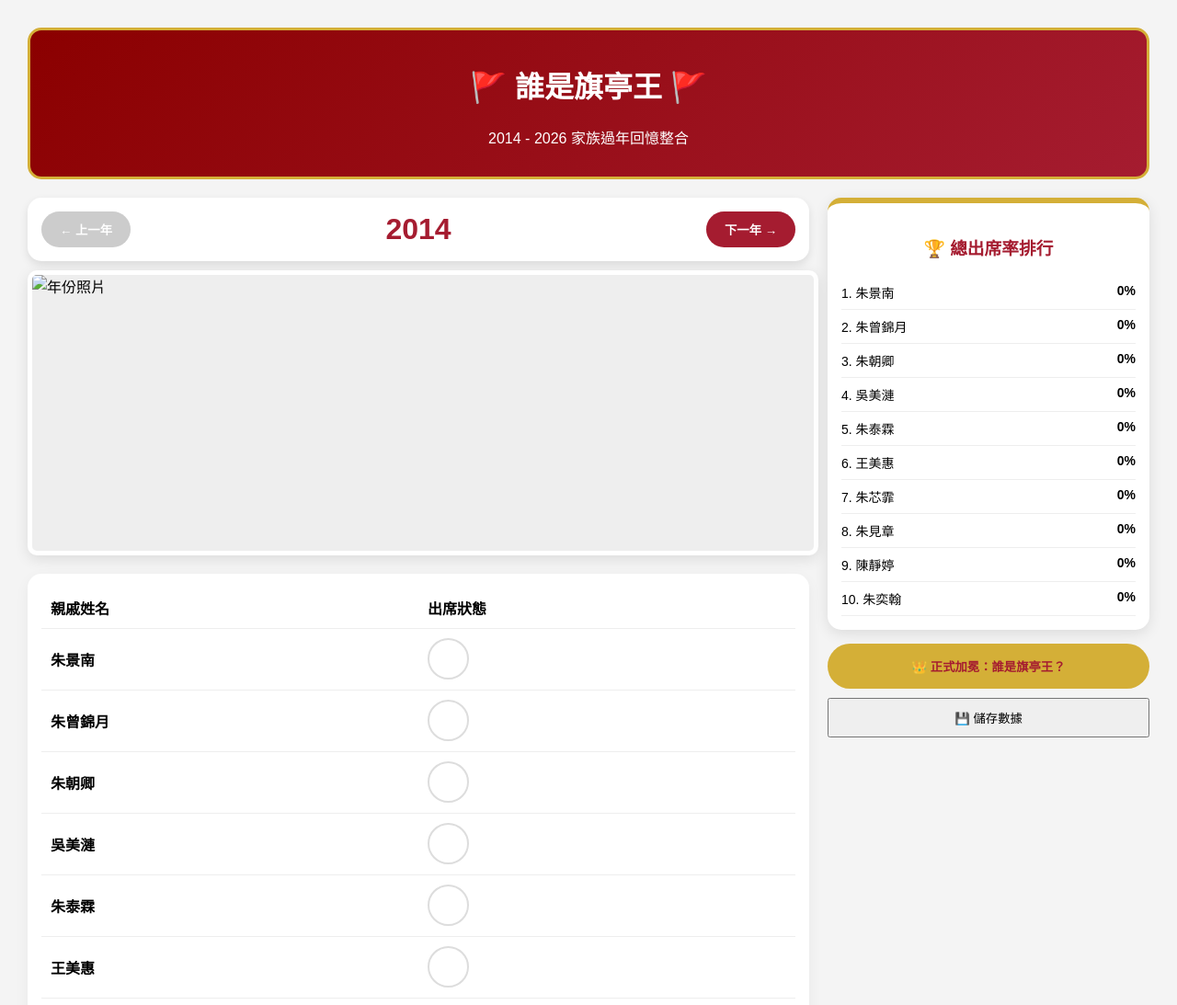
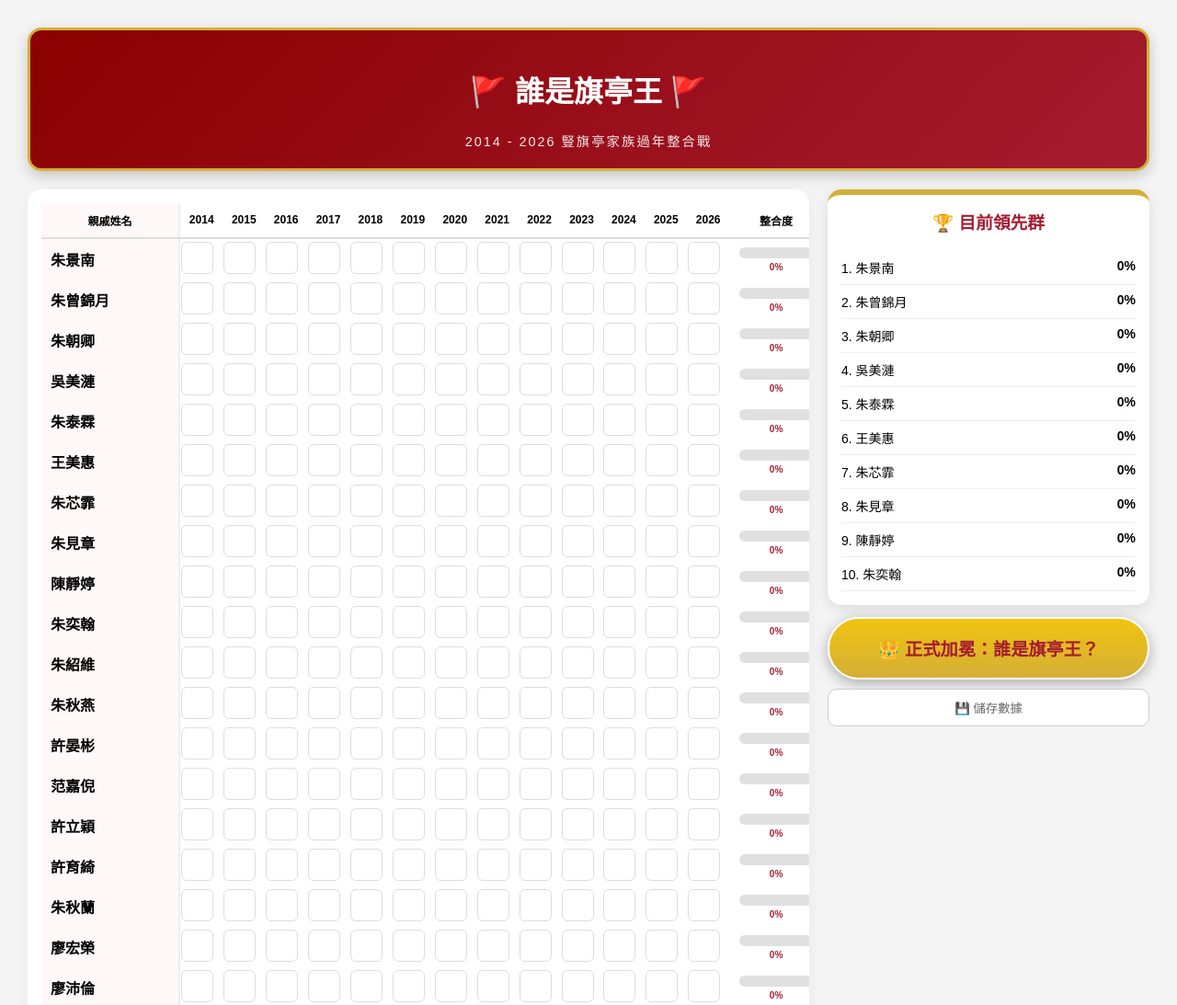
Before and after one commit to star950310-bot/chiling-king, a plain HTML site: page index.html in a window 1280 px wide. Shown: the top 1093 px of the page at 92% size. Drawn offline with Linux system fonts and the light colour scheme.

Commit message:
Update index.html

```diff
--- a/index.html
+++ b/index.html
@@ -3,12 +3,13 @@
 <head>
     <meta charset="UTF-8">
     <meta name="viewport" content="width=device-width, initial-scale=1.0">
-    <title>旗亭回憶錄 | 2014-2026 家族大整合</title>
+    <title>誰是旗亭王 | 家族回鄉追逐戰 (多王版)</title>
     <style>
         :root {
             --primary-red: #a51c30;
             --gold: #d4af37;
             --bg-gray: #f4f4f4;
+            --progress-bg: #e0e0e0;
         }
 
         body {
@@ -35,56 +36,10 @@
             text-align: center;
             background: linear-gradient(135deg, #8b0000 0%, #a51c30 100%);
             color: white;
-            padding: 15px;
+            padding: 20px;
             border-radius: 15px;
             border: 3px solid var(--gold);
-        }
-
-        /* 翻頁控制器 */
-        .page-controls {
-            display: flex;
-            justify-content: space-between;
-            align-items: center;
-            background: white;
-            padding: 15px;
-            border-radius: 15px;
-            box-shadow: 0 4px 10px rgba(0,0,0,0.1);
-            margin-bottom: 10px;
-        }
-
-        .nav-btn {
-            background: var(--primary-red);
-            color: white;
-            border: none;
-            padding: 10px 20px;
-            border-radius: 50px;
-            cursor: pointer;
-            font-weight: bold;
-        }
-
-        .nav-btn:disabled { background: #ccc; cursor: not-allowed; }
-
-        #current-year-display { font-size: 2em; font-weight: bold; color: var(--primary-red); }
-
-        /* 照片顯示區 */
-        .photo-frame {
-            width: 100%;
-            height: 300px;
-            background: #eee;
-            border-radius: 10px;
-            margin-bottom: 20px;
-            overflow: hidden;
-            border: 5px solid white;
-            box-shadow: 0 4px 15px rgba(0,0,0,0.1);
-            display: flex;
-            justify-content: center;
-            align-items: center;
-        }
-
-        .photo-frame img {
-            width: 100%;
-            height: 100%;
-            object-fit: cover;
+            box-shadow: 0 5px 15px rgba(0,0,0,0.2);
         }
 
         .main-board {
@@ -92,113 +47,132 @@
             padding: 15px;
             border-radius: 15px;
             box-shadow: 0 5px 15px rgba(0,0,0,0.05);
+            overflow-x: auto;
+            -webkit-overflow-scrolling: touch;
         }
 
-        table { width: 100%; border-collapse: collapse; }
-        th, td { padding: 10px; border-bottom: 1px solid #eee; text-align: left; }
+        table { width: 100%; border-collapse: collapse; min-width: 850px; }
+
+        th { background: #fff; padding: 10px 5px; border-bottom: 2px solid #ddd; font-size: 12px; }
+
+        .name-col {
+            position: sticky; left: 0; background: #fff8f8; font-weight: bold;
+            z-index: 10; padding: 10px; border-right: 2px solid #eee; min-width: 100px;
+        }
 
         .check-btn {
-            width: 45px; height: 45px; border-radius: 50%; border: 2px solid #ddd;
-            background: #fff; cursor: pointer; font-size: 20px;
+            width: 35px; height: 35px; border-radius: 6px; border: 1px solid #ddd;
+            background: #fff; cursor: pointer; font-size: 16px; touch-action: manipulation;
         }
 
         .check-btn.active { background: var(--primary-red); border-color: var(--primary-red); }
-        .check-btn.active::after { content: "🧧"; }
+        .check-btn.active::after { content: "🧧"; font-size: 12px; }
 
-        /* 排行榜與側邊欄 */
+        .progress-container {
+            width: 80px; background-color: var(--progress-bg); border-radius: 10px;
+            height: 12px; display: inline-block; overflow: hidden;
+        }
+
+        .progress-bar { height: 100%; width: 0%; background: linear-gradient(90deg, #ffb347, #ff4b2b); transition: width 0.3s; }
+
         .sidebar { display: flex; flex-direction: column; gap: 15px; }
-        .rank-card { background: white; padding: 15px; border-radius: 15px; border-top: 6px solid var(--gold); box-shadow: 0 4px 15px rgba(0,0,0,0.1); }
+
+        .rank-card {
+            background: white; padding: 15px; border-radius: 15px;
+            border-top: 6px solid var(--gold); box-shadow: 0 4px 15px rgba(0,0,0,0.1);
+        }
+
         .rank-item { display: flex; justify-content: space-between; padding: 8px 0; border-bottom: 1px solid #eee; font-size: 14px; }
 
-        .btn-group { display: flex; flex-direction: column; gap: 10px; }
-        .crown-btn { background: var(--gold); color: #a51c30; padding: 15px; border-radius: 50px; font-weight: bold; cursor: pointer; border: none; }
+        .btn-group { position: sticky; bottom: 10px; display: flex; flex-direction: column; gap: 10px; z-index: 100; }
 
-        /* 彈窗樣式 */
+        .crown-btn {
+            background: linear-gradient(to bottom, #f1c40f, #d4af37); color: #a51c30;
+            padding: 18px; border-radius: 50px; border: 2px solid #fff;
+            font-weight: bold; font-size: 1.2em; box-shadow: 0 4px 15px rgba(0,0,0,0.3); cursor: pointer;
+        }
+
+        .save-btn { background: white; color: #666; padding: 10px; border-radius: 10px; border: 1px solid #ccc; cursor: pointer; }
+
+        /* 旗亭王彈窗 */
         #overlay {
             display: none; position: fixed; top: 0; left: 0; width: 100%; height: 100%;
             background: rgba(0,0,0,0.95); z-index: 2000; justify-content: center; align-items: center;
+            padding: 20px; box-sizing: border-box;
         }
-        #award-card { background: #fff; padding: 30px; border-radius: 20px; border: 8px double var(--gold); text-align: center; }
-        .winner-tag { background: #fff8f8; padding: 5px 15px; border-radius: 10px; border: 2px solid var(--gold); font-size: 2em; color: var(--primary-red); font-weight: bold; }
+
+        #award-card {
+            background: #fff; padding: 40px 20px; border-radius: 20px;
+            border: 8px double var(--gold); text-align: center; width: 100%; max-width: 500px;
+            position: relative; animation: popIn 0.5s cubic-bezier(0.175, 0.885, 0.32, 1.275);
+        }
+
+        @keyframes popIn { from { transform: scale(0.5); opacity: 0; } to { transform: scale(1); opacity: 1; } }
+
+        .winner-list {
+            display: flex; flex-wrap: wrap; justify-content: center; gap: 10px;
+            font-size: 2.5em; color: var(--primary-red); margin: 20px 0; font-weight: 900;
+            max-height: 300px; overflow-y: auto;
+        }
+
+        .winner-name-tag {
+            background: #fff8f8; padding: 5px 15px; border-radius: 10px; border: 2px solid var(--gold);
+        }
     </style>
 </head>
 <body>
 
-<div id="overlay" onclick="this.style.display='none'">
-    <div id="award-card">
-        <h2>🚩 豎旗亭榮耀榜 🚩</h2>
-        <div id="announcement" style="display:flex; flex-wrap:wrap; gap:10px; justify-content:center; margin: 20px 0;"></div>
-        <button style="padding: 10px 20px; cursor: pointer;">關閉</button>
+<div id="overlay" onclick="closeAward()">
+    <div id="award-card" onclick="event.stopPropagation()">
+        <p style="letter-spacing: 5px; color: #888; font-weight: bold;">🚩 豎旗亭榮耀榜 🚩</p>
+        <h1 style="color: var(--primary-red); margin: 10px 0; border-bottom: 2px solid var(--gold); padding-bottom: 10px;">旗 亭 王 認 證</h1>
+        <div class="winner-list" id="announcement">
+            <!-- 多位勝出者會顯示在這裡 -->
+        </div>
+        <p style="font-size: 1.1em; color: #333;">恭喜以上親戚榮登 2014-2026 整合之巔！</p>
+        <button onclick="closeAward()" style="margin-top:20px; padding: 12px 40px; background: var(--primary-red); color: white; border: none; border-radius: 50px; font-weight: bold; cursor: pointer;">返回戰局</button>
     </div>
 </div>
 
 <div class="container">
     <header>
         <h1>🚩 誰是旗亭王 🚩</h1>
-        <p>2014 - 2026 家族過年回憶整合</p>
+        <p style="margin:0; font-size: 0.9em; opacity: 0.9; letter-spacing: 2px;">2014 - 2026 豎旗亭家族過年整合戰</p>
     </header>
 
-    <div class="content-area">
-        <div class="page-controls">
-            <button class="nav-btn" onclick="changeYear(-1)" id="prevBtn">← 上一年</button>
-            <div id="current-year-display">2014</div>
-            <button class="nav-btn" onclick="changeYear(1)" id="nextBtn">下一年 →</button>
-        </div>
-
-        <div class="photo-frame">
-            <img id="year-photo" src="https://via.placeholder.com/800x400?text=家族合照加在這裡" alt="年份照片">
-        </div>
-
     <div class="main-board">
-            <table id="yearTable">
+        <table>
             <thead>
                 <tr>
-                        <th>親戚姓名</th>
-                        <th>出席狀態</th>
+                    <th class="name-col">親戚姓名</th>
+                    <script>
+                        for(let y=2014; y<=2026; y++) document.write(`<th>${y}</th>`);
+                    </script>
+                    <th>整合度</th>
                 </tr>
             </thead>
             <tbody id="tableBody"></tbody>
         </table>
     </div>
-    </div>
 
     <div class="sidebar">
         <div class="rank-card">
-            <h3 style="text-align: center; color: var(--primary-red);">🏆 總出席率排行</h3>
+            <h3 style="text-align: center; margin-top:0; color: var(--primary-red);">🏆 目前領先群</h3>
             <div id="rankList"></div>
         </div>
+
         <div class="btn-group">
             <button class="crown-btn" onclick="revealKing()">👑 正式加冕：誰是旗亭王？</button>
-            <button style="padding:10px; cursor:pointer;" onclick="saveData()">💾 儲存數據</button>
+            <button class="save-btn" onclick="saveData()">💾 儲存數據</button>
         </div>
     </div>
 </div>
 
 <script>
     const YEARS = Array.from({length: 13}, (_, i) => 2014 + i);
-    let currentYearIndex = 0;
-
-    // 照片設定：請在這裡更換你的照片連結
-    const YEAR_IMAGES = {
-        2014: "LINE_ALBUM_2014-2026家族照片_260509_1",
-        2015: "LINE_ALBUM_2014-2026家族照片_260509_2",
-        2016: "LINE_ALBUM_2014-2026家族照片_260509_3",
-        2017: "",
-        2018: "LINE_ALBUM_2014-2026家族照片_260509_4",
-        2019: "LINE_ALBUM_2014-2026家族照片_260509_6",
-        2020: "LINE_ALBUM_2014-2026家族照片_260509_7",
-        2021: "LINE_ALBUM_2014-2026家族照片_260509_8",
-        2022: "LINE_ALBUM_2014-2026家族照片_260509_9",
-        2023: "LINE_ALBUM_2014-2026家族照片_260509_123",
-        2024: "LINE_ALBUM_2014-2026家族照片_260509_10",
-        2025: "LINE_ALBUM_2014-2026家族照片_260509_11",
-        2026: "LINE_ALBUM_2014-2026家族照片_260509_12",
-        // ...以此類推到 2026
-    };
-
     const NAMES = [
         "朱景南", "朱曾錦月", "朱朝卿", "吳美漣", "朱泰霖", "王美惠", "朱芯霏", "朱見章",
-        "陳靜婷", "朱奕翰", "朱紹維", "朱秋燕", "許晏彬", "范嘉倪", "許立穎", "許育綺","麻糬",
+        "陳靜婷", "朱奕翰", "朱紹維", "朱秋燕", "許晏彬", "范嘉倪", "許立穎", "許育綺",
         "朱秋蘭", "廖宏榮", "廖沛倫", "楊梓萌", "廖予深", "廖洵顏", "許舒涵", "biubiu","朱芸萱",
         "朱春男", "朱泪蒞", "朱玉枝", "黃振暉", "黃思華", "朱修世", "周君萍", "布布",
         "朱壹義", "黃秋娥", "朱慶瑞", "劉金里", "朱婕寧", "朱婕涵", "啤酒", "衛生紙",
@@ -206,86 +180,93 @@
         "三姊仔","三姐夫","東敏仔","東敏老婆"
     ];
 
-    let gameData = JSON.parse(localStorage.getItem('chilingKing_Book_v1')) || {};
+    let gameData = JSON.parse(localStorage.getItem('chilingKing_Multi_v1')) || {};
+    const tableBody = document.getElementById('tableBody');
 
-    function renderYearPage() {
-        const year = YEARS[currentYearIndex];
-        document.getElementById('current-year-display').innerText = year;
-        document.getElementById('year-photo').src = YEAR_IMAGES[year] || "https://via.placeholder.com/800x400?text=尚未上傳合照";
-
-        const tbody = document.getElementById('tableBody');
-        tbody.innerHTML = '';
-
+    // 建立表格
     NAMES.forEach(name => {
         const tr = document.createElement('tr');
+        const tdName = document.createElement('td');
+        tdName.className = 'name-col'; tdName.innerText = name;
+        tr.appendChild(tdName);
+
+        YEARS.forEach(year => {
+            const td = document.createElement('td');
+            const btn = document.createElement('button');
+            btn.className = 'check-btn';
             const key = `${name}-${year}`;
-
-            tr.innerHTML = `
-                <td><strong>${name}</strong></td>
-                <td>
-                    <button class="check-btn ${gameData[key] ? 'active' : ''}"
-                            onclick="toggleAttend('${name}', ${year}, this)">
-                    </button>
-                </td>
-            `;
-            tbody.appendChild(tr);
+            if (gameData[key]) btn.classList.add('active');
+            btn.onclick = function() {
+                this.classList.toggle('active');
+                gameData[key] = this.classList.contains('active');
+                updateRow(name);
+                updateRanking();
+            };
+            td.appendChild(btn); tr.appendChild(td);
         });
 
-        // 按鈕狀態控制
-        document.getElementById('prevBtn').disabled = currentYearIndex === 0;
-        document.getElementById('nextBtn').disabled = currentYearIndex === YEARS.length - 1;
-        updateRanking();
+        const tdStat = document.createElement('td');
+        tdStat.style.textAlign = 'center';
+        tdStat.innerHTML = `<div class="progress-container"><div id="bar-${name}" class="progress-bar"></div></div><div id="txt-${name}" style="font-size:10px; color:#a51c30; font-weight:bold;">0%</div>`;
+        tr.appendChild(tdStat); tableBody.appendChild(tr);
+        updateRow(name);
+    });
+
+    function updateRow(name) {
+        let count = 0;
+        YEARS.forEach(y => { if (gameData[`${name}-${y}`]) count++; });
+        const p = Math.round((count / YEARS.length) * 100);
+        document.getElementById(`bar-${name}`).style.width = p + '%';
+        document.getElementById(`txt-${name}`).innerText = p + '%';
     }
 
-    function toggleAttend(name, year, btn) {
-        const key = `${name}-${year}`;
-        gameData[key] = !gameData[key];
-        btn.classList.toggle('active');
-        updateRanking();
-    }
-
-    function changeYear(step) {
-        currentYearIndex += step;
-        renderYearPage();
+    function getStats() {
+        return NAMES.map(n => {
+            let c = 0; YEARS.forEach(y => { if (gameData[`${n}-${y}`]) c++; });
+            return { name: n, p: Math.round((c / YEARS.length) * 100) };
+        }).sort((a, b) => b.p - a.p);
     }
 
     function updateRanking() {
-        const stats = NAMES.map(n => {
-            let c = 0; YEARS.forEach(y => { if (gameData[`${n}-${y}`]) c++; });
-            return { name: n, p: Math.round((c / YEARS.length) * 100) };
-        }).sort((a, b) => b.p - a.p);
-
+        const ranking = getStats();
         const list = document.getElementById('rankList');
         list.innerHTML = '';
-        stats.slice(0, 10).forEach((item, index) => {
+        ranking.slice(0, 10).forEach((item, index) => {
             list.innerHTML += `<div class="rank-item"><span>${index+1}. ${item.name}</span><strong>${item.p}%</strong></div>`;
         });
     }
 
     function revealKing() {
-        const stats = NAMES.map(n => {
-            let c = 0; YEARS.forEach(y => { if (gameData[`${n}-${y}`]) c++; });
-            return { name: n, p: Math.round((c / YEARS.length) * 100) };
-        }).sort((a, b) => b.p - a.p);
+        const stats = getStats();
+        const maxPercent = stats[0].p;
 
-        const maxP = stats[0].p;
-        if (maxP === 0) return alert("請先開始紀錄！");
+        if (maxPercent === 0) return alert("請先開始紀錄出席狀況！");
 
-        const kings = stats.filter(s => s.p === maxP);
+        // 找出所有達到最高出席率的人
+        const kings = stats.filter(person => person.p === maxPercent);
+
         const container = document.getElementById('announcement');
         container.innerHTML = '';
+
         kings.forEach(k => {
-            container.innerHTML += `<div class="winner-tag">${k.name}</div>`;
+            const span = document.createElement('span');
+            span.className = 'winner-name-tag';
+            span.innerText = k.name;
+            container.appendChild(span);
         });
+
+        // 根據人數動態縮小字級防止爆版
+        if (kings.length > 3) container.style.fontSize = '1.8em';
+        else if (kings.length > 1) container.style.fontSize = '2.2em';
+        else container.style.fontSize = '2.8em';
+
         document.getElementById('overlay').style.display = 'flex';
     }
 
-    function saveData() {
-        localStorage.setItem('chilingKing_Book_v1', JSON.stringify(gameData));
-        alert('回憶數據已儲存！');
-    }
+    function closeAward() { document.getElementById('overlay').style.display = 'none'; }
+    function saveData() { localStorage.setItem('chilingKing_Multi_v1', JSON.stringify(gameData)); alert('數據已安全儲存於瀏覽器中！'); }
 
-    renderYearPage();
+    updateRanking();
 </script>
 </body>
 </html>
```
Lines whose indentation alone changed are shown as unchanged.
